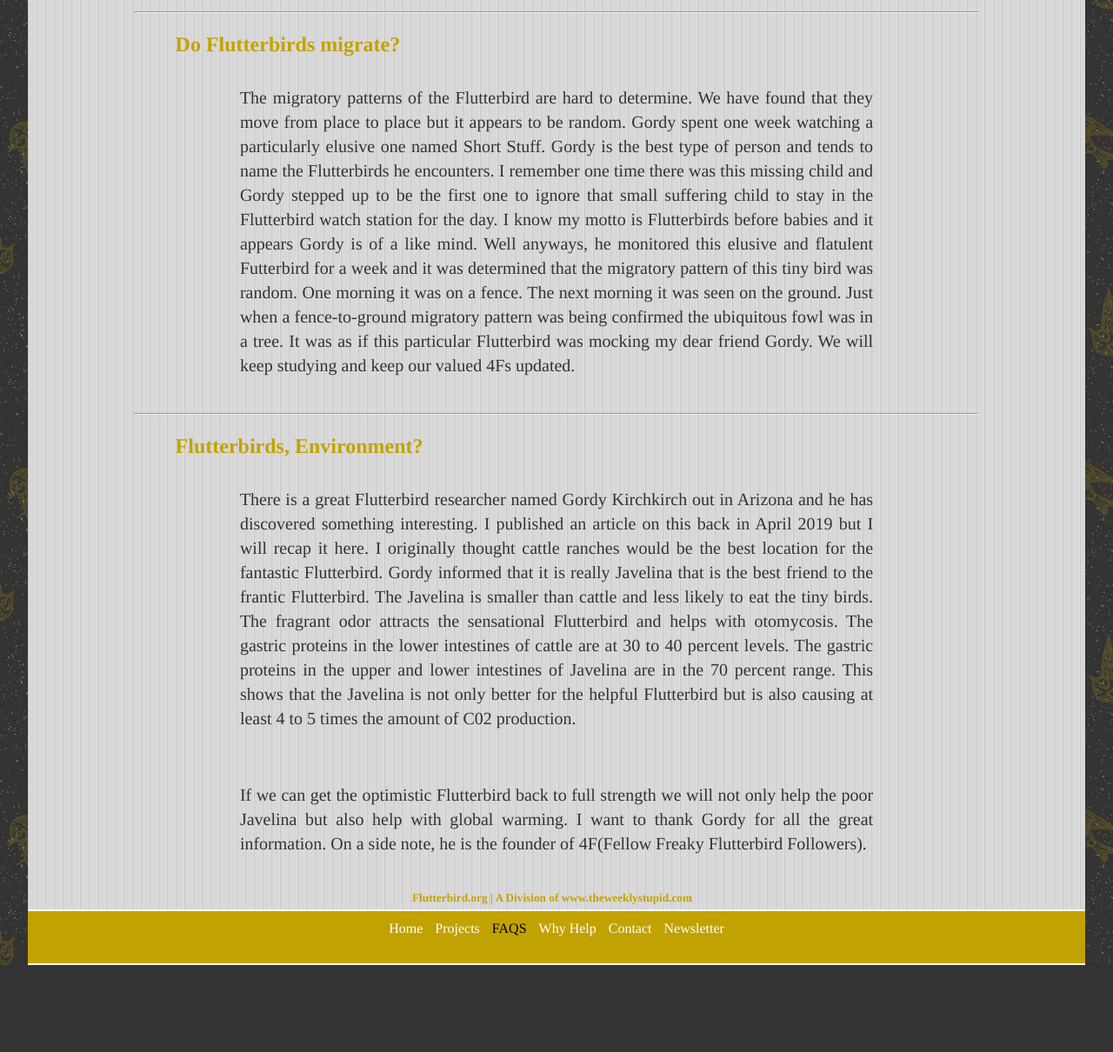
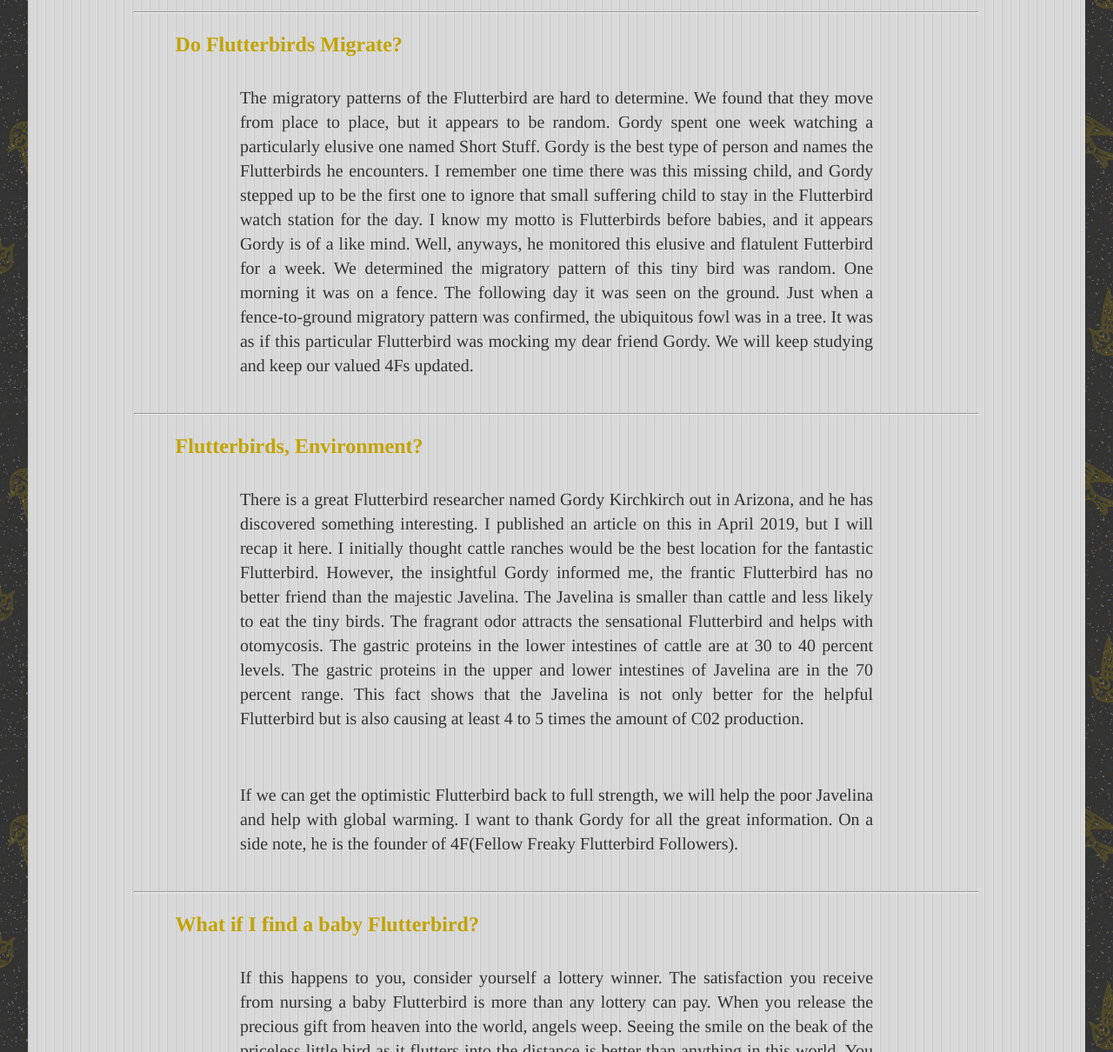
Before and after one commit to cheapcontrols/flutterbird, a plain HTML site: page faq.html in a window 1280 px wide. Shown: the part 510-1720 px from the top of the page at 87% size. Before the commit the page ends 1620 px from the top, so only its background shows below. Drawn offline with Linux system fonts and the light colour scheme.

Commit message:
catch up on changes

```diff
--- a/faq.html
+++ b/faq.html
@@ -19,20 +19,17 @@
 			<h1>FLUTTERBIRD FAQS</h1>
 			<div class="faq">
 				<hr/>
-				<h3 class="question">Do Flutterbirds migrate? </h3>
+				<h3 class="question">Do Flutterbirds Migrate? </h3>
 				<div class="answer">
-					<p>The migratory patterns of the Flutterbird are hard to determine.  We have found that they
-						move from place to place but it appears to be random.  Gordy spent one week watching a
-						particularly elusive one named Short Stuff.  Gordy is the best type of person and tends
-						to name the Flutterbirds he encounters.  I remember one time there was this missing child
-						and Gordy stepped up to be the first one to ignore that small suffering child to stay in
-						the Flutterbird watch station for the day.  I know my motto is Flutterbirds before babies
-						and it appears Gordy is of a like mind.  Well anyways, he monitored this elusive and flatulent
-						Futterbird for a week and it was determined that the migratory pattern of this tiny bird was
-						random. One morning it was on a fence.  The next morning it was seen on the ground.  Just
-						when a fence-to-ground migratory pattern was being confirmed the ubiquitous fowl was in a  tree.
-						It was as if this particular Flutterbird was mocking my dear friend Gordy.  We will keep studying
-						and keep our valued 4Fs updated.
+					<p>The migratory patterns of the Flutterbird are hard to determine.  We found that they move from place to place,
+						but it appears to be random.  Gordy spent one week watching a particularly elusive one named Short Stuff.  Gordy
+						is the best type of person and names the Flutterbirds he encounters.  I remember one time there was this missing
+						child, and Gordy stepped up to be the first one to ignore that small suffering child to stay in the Flutterbird
+						watch station for the day.  I know my motto is Flutterbirds before babies, and it appears Gordy is of a like mind.
+						Well, anyways, he monitored this elusive and flatulent Futterbird for a week.  We determined the migratory pattern
+						of this tiny bird was random. One morning it was on a fence.  The following day it was seen on the ground.  Just
+						when a fence-to-ground migratory pattern was confirmed, the ubiquitous fowl was in a  tree.  It was as if this
+						particular Flutterbird was mocking my dear friend Gordy.  We will keep studying and keep our valued 4Fs updated.
 					</p>
 				</div>
 			</div>
@@ -40,19 +37,42 @@
 				<hr/>
 				<h3 class="question">Flutterbirds, Environment? </h3>
 				<div class="answer">
-					<p>There is a great Flutterbird researcher named Gordy Kirchkirch out in Arizona and he has discovered something interesting.
-						I published an article on this back in April 2019 but I will recap it here.
-						I originally thought cattle ranches would be the best location for the fantastic Flutterbird.
-						Gordy informed that it is really Javelina that is the best friend to the frantic Flutterbird.
-						The Javelina is smaller than cattle and less likely to eat the tiny birds.
-						The fragrant odor attracts the sensational Flutterbird and helps with otomycosis.
-						The gastric proteins in the lower intestines of cattle are at 30 to 40 percent levels.
-						The gastric proteins in the upper and lower intestines of Javelina are in the 70 percent range.
-						This shows that the Javelina is not only better for the helpful Flutterbird but is also causing at least 4 to 5 times the amount of C02 production.
+					<p>There is a great Flutterbird researcher named Gordy Kirchkirch out in Arizona, and he has discovered something
+						interesting.  I published an article on this in April 2019, but I will recap it here.  I initially thought cattle
+						ranches would be the best location for the fantastic Flutterbird. However, the insightful Gordy informed me, the
+						frantic Flutterbird has no better friend than the majestic Javelina.  The Javelina is smaller than cattle and less
+						likely to eat the tiny birds.  The fragrant odor attracts the sensational Flutterbird and helps with otomycosis.
+						The gastric proteins in the lower intestines of cattle are at 30 to 40 percent levels.  The gastric proteins in the
+						upper and lower intestines of Javelina are in the 70 percent range.  This fact shows that the Javelina is not only
+						better for the helpful Flutterbird but is also causing at least 4 to 5 times the amount of C02 production.
 					</p>
-					<p>If we can get the optimistic Flutterbird back to full strength we will not only help the poor Javelina but also help with global warming.
-						I want to thank Gordy for all the great information.
-						On a side note, he is the founder of 4F(Fellow Freaky Flutterbird Followers).
+					<p>If we can get the optimistic Flutterbird back to full strength, we will help the poor Javelina and help with global
+						warming.  I want to thank Gordy for all the great information.  On a side note, he is the founder of
+						4F(Fellow Freaky Flutterbird Followers).
+					</p>
+				</div>
+			</div>
+			<div class="faq">
+				<hr/>
+				<h3 class="question">What if I find a baby Flutterbird? </h3>
+				<div class="answer">
+					<p>If this happens to you, consider yourself a lottery winner.  The satisfaction you receive from nursing a baby Flutterbird
+						is more than any lottery can pay.  When you release the precious gift from heaven into the world, angels weep.  Seeing
+						the smile on the beak of the priceless little bird as it flutters into the distance is better than anything in this world.
+						You are not only feeling satisfaction in your own heart. You are doing the world a favor for every Flutterbird that you
+						save.  Greenhouse gasses are cut by a percentage equal to the removal of 100 hunky losers from this planet.  Best of all,
+						rescuing a Flutterbird will shove some grief in front of that smug, fat face of Flutterbird hater Ed Malloy.  Hopefully,
+						that is enough to encourage you to start an adventure into nursing the little guy.  The first thing you need is a good environment.
+					</p>
+					<p>You need a warm and dry environment.  You will need a heating blanket, straw, scented wax warmers, bottled Javelina excretions,
+						Milkduds, American grown pudding, and Carnation Evaporated milk.  Start by setting the heating blanket to low and scattering
+						some straw on top.  The baby bird is used to having some extra eggs that failed to hatch around, so place some Milkduds into
+						the straw.  Fold the blanket into a simple trifold on the indicted plane.  Place the Flutterbird into the nest and sing softly
+						until the precious bird drifts to sleep.  Place two wax warmers on each side of the nest and place a small amount of the Javelina
+						excretions into each one.  Set them on low.  You will want to turn them up after smelling the aroma but leaving them low will make
+						the excretions last longer.  Remember, this is for the sweet fowl, not yourself.  Finally, mix the evaporated milk with some American
+						grown pudding, and you have some nourishment ready when the sweet angel awakes.  Expect to feed them every 3 hours, and for heaven's
+						sake, don’t use that disgusting Russian pudding.  Please note you can use strawberry pudding in place of chocolate.
 					</p>
 				</div>
 			</div>
```
Also changed, not shown: index.html (+1 -0 lines), js/default.js (+8 -4 lines), images/sightings/caterpillar.PNG (added), 1 other file.
